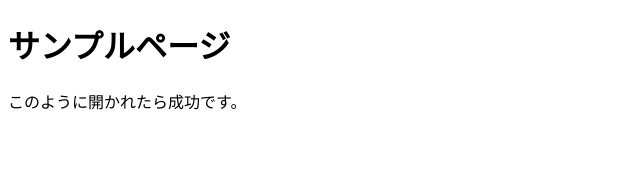
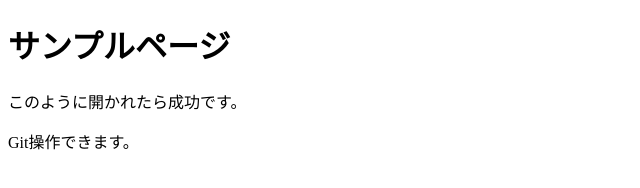
Before and after one commit to Gaachaman/Sample, a plain HTML site: page index.html in a window 1280 px wide. Shown: the whole page, without its empty margins (0-640 px from the left). Drawn offline with Linux system fonts and the light colour scheme.

Commit message:
pタグ入れました

```diff
--- a/index.html
+++ b/index.html
@@ -11,6 +11,7 @@
     </head>
     <main>
       <div>このように開かれたら成功です。</div>
+      <p>Git操作できます。</p>
     </main>
   </body>
 </html>
```
